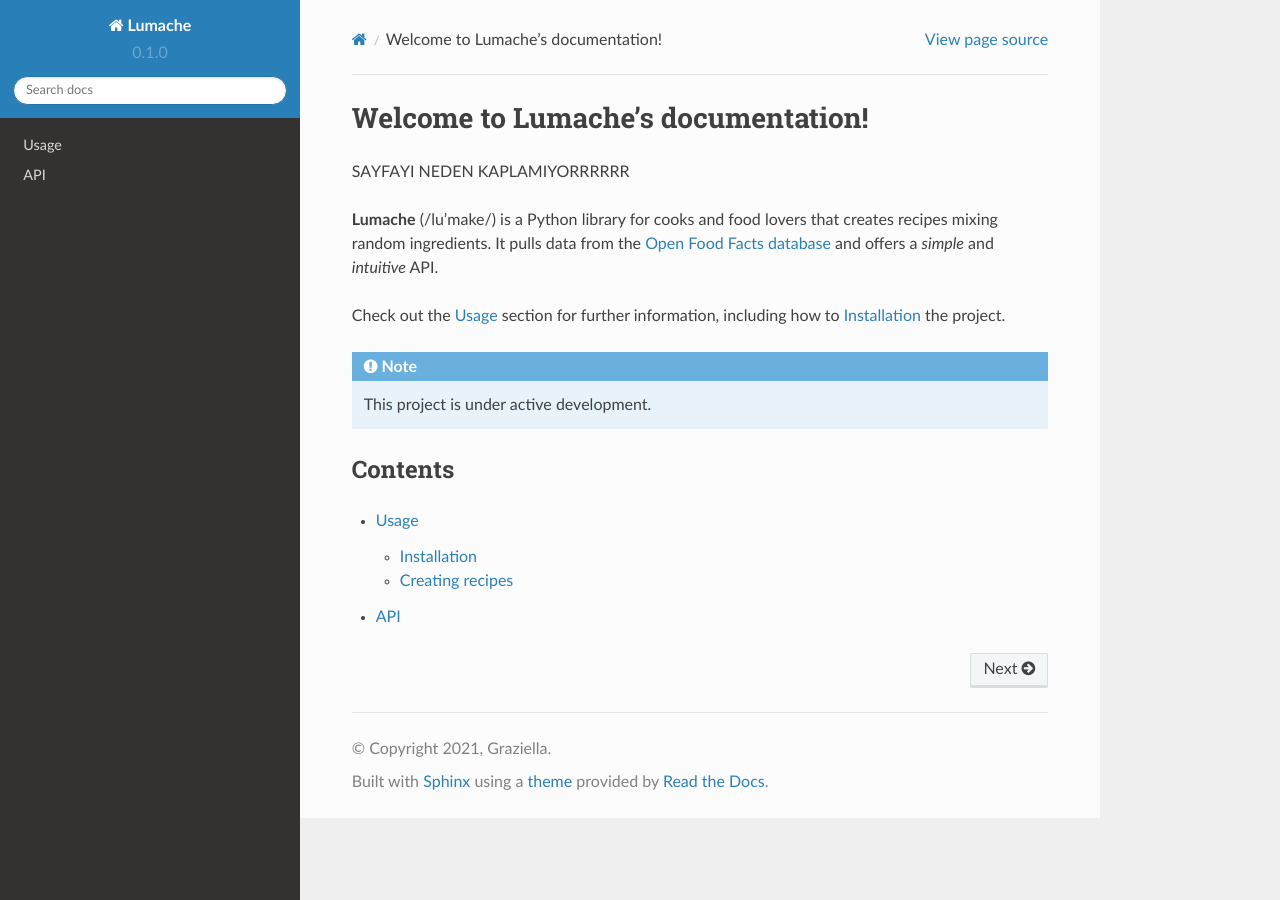
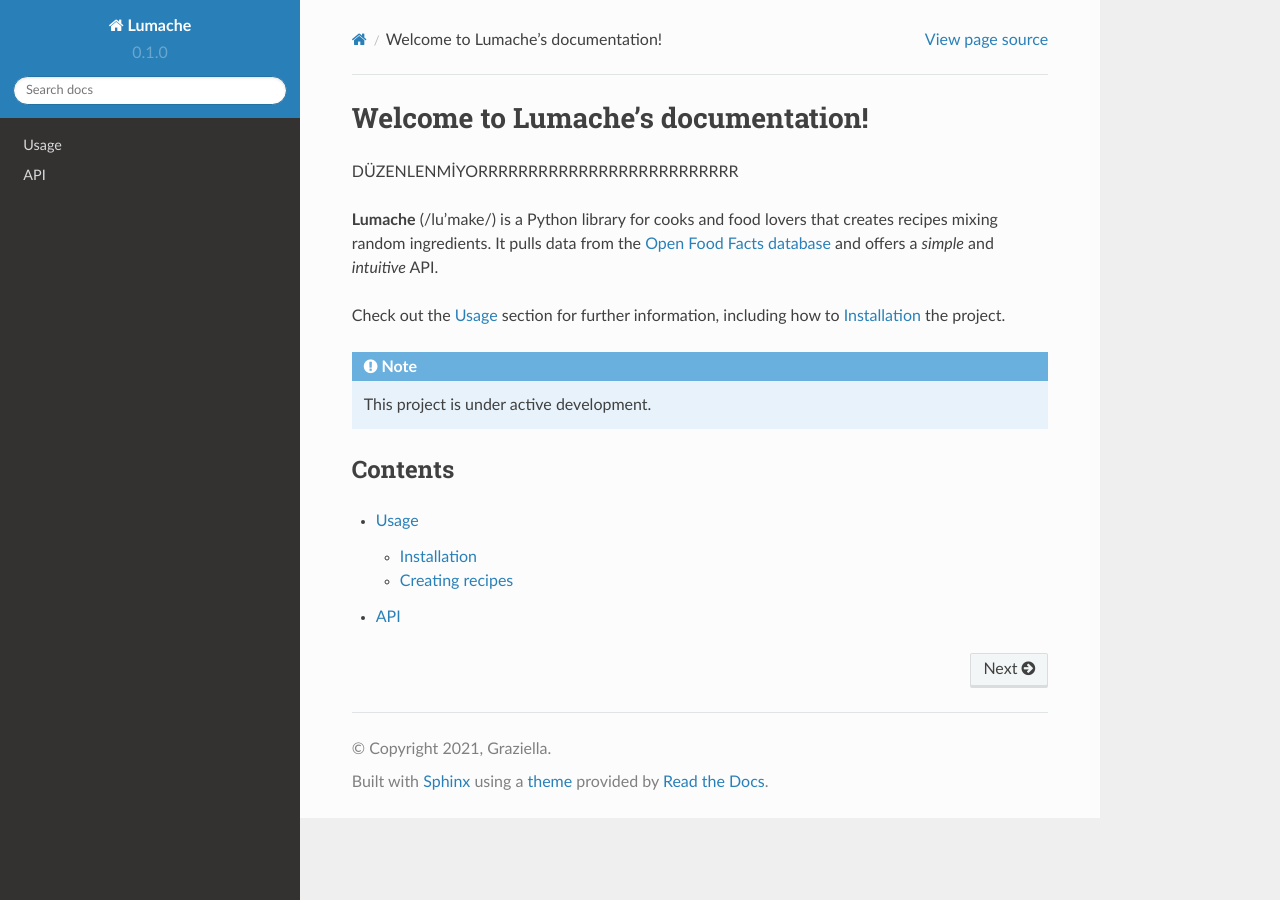
Before and after one commit to 2AGburakyilmaz/Docs, a Sphinx documentation site: the page built from docs/source/index.rst, in a window 1280 px wide. Built offline with Sphinx 7.4.7 and the Read the Docs theme 2.0.0, drawn with Linux system fonts in a browser that asks for light colours.

Commit message:
Update index.rst

```diff
--- a/docs/source/index.rst
+++ b/docs/source/index.rst
@@ -3,7 +3,7 @@ Welcome to Lumache's documentation!
 
 
 
-SAYFAYI NEDEN KAPLAMIYORRRRRR
+DÜZENLENMİYORRRRRRRRRRRRRRRRRRRRRRRRRR
 
 **Lumache** (/lu'make/) is a Python library for cooks and food lovers
 that creates recipes mixing random ingredients.
```
